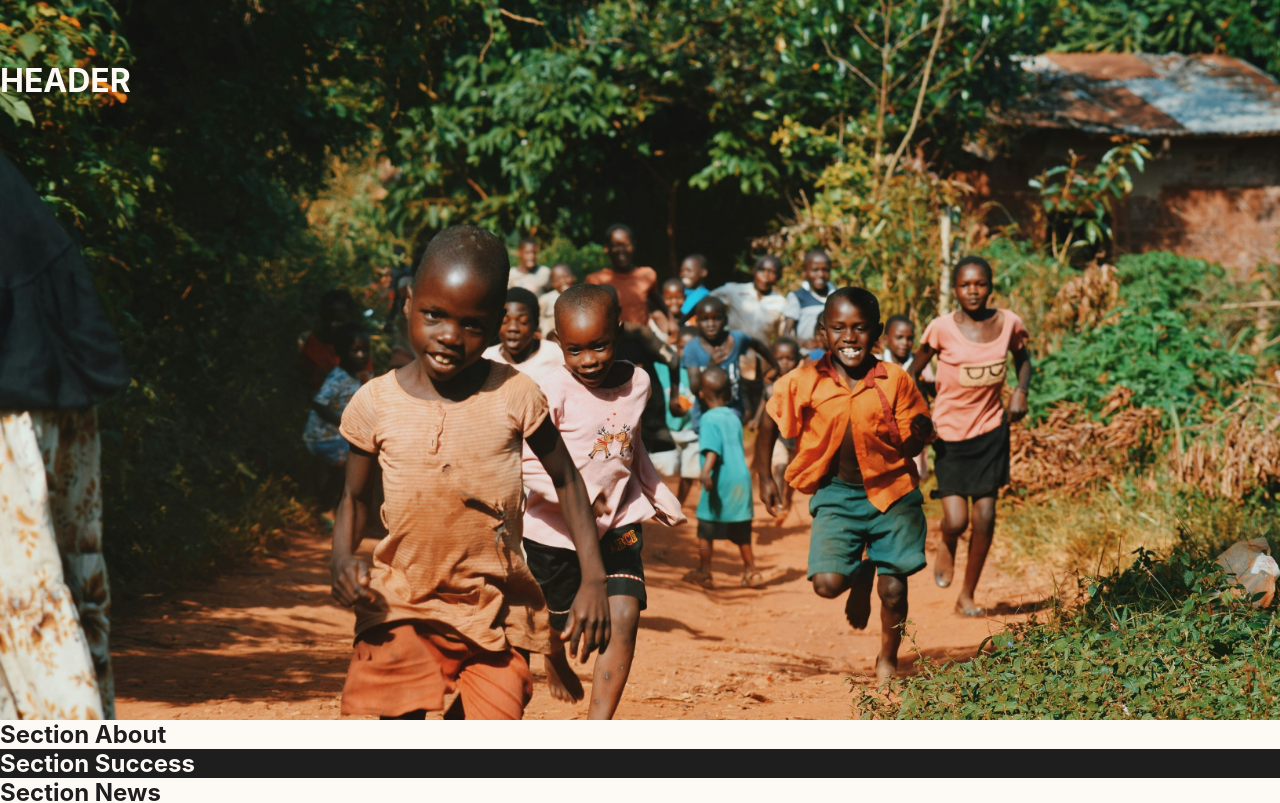
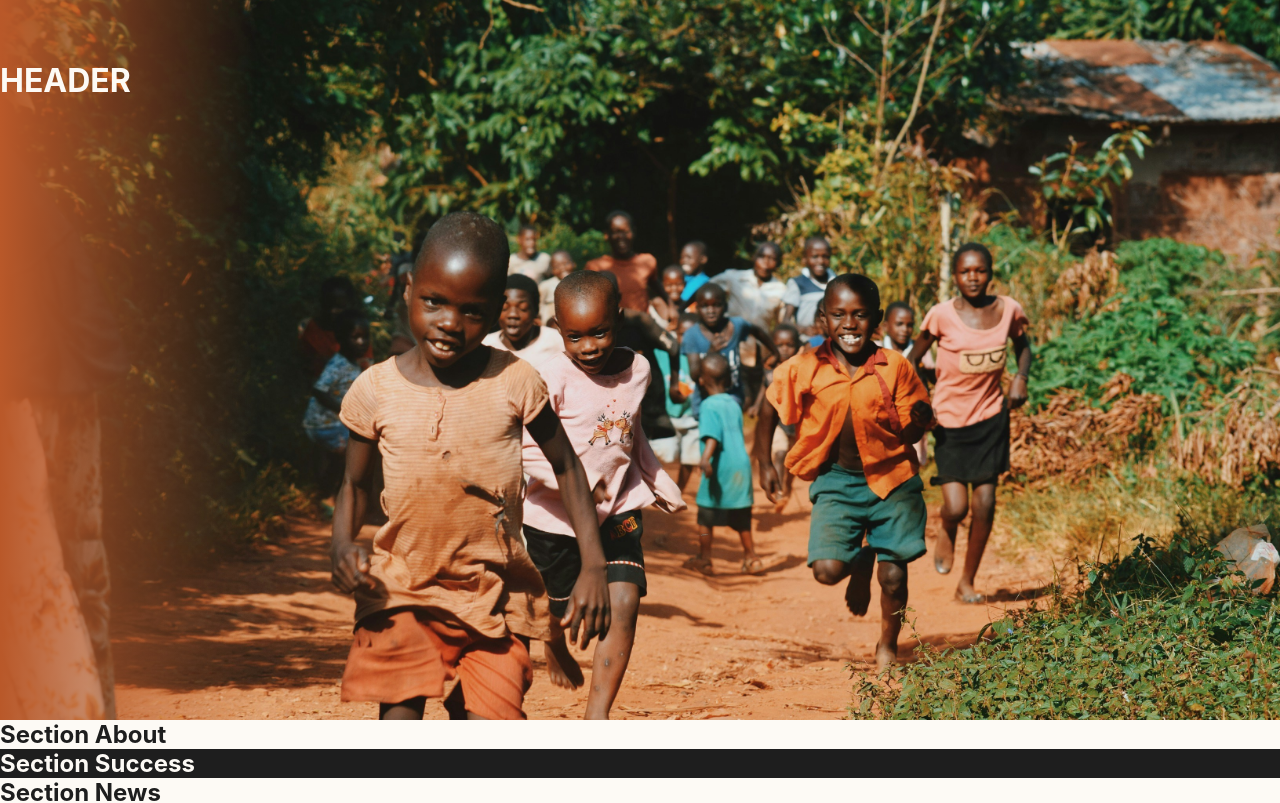
Before and after one commit to Floelly/KleiderspendenRegistrierung, a React (Vite) app: page / in a window 1280 px wide. Shown: the top 803 px of the page. Built offline with nearby package versions, Linux system fonts and the light colour scheme.

Commit message:
tested fading pictures

```diff
--- a/src/components/sections/Titlepage.jsx
+++ b/src/components/sections/Titlepage.jsx
@@ -2,12 +2,18 @@ import Section from "../ui/Section";
 import styled from "styled-components";
 
 const TitlepageContainer = styled.div`
-  background-image: url('src/assets/TitleImage1.jpg');
+  background: url('src/assets/TitleImage1.jpg');
   background-position: 35% 40%;
   background-size: cover;
   background-repeat: no-repeat;
   height: 90vh;
   width: 100%;
+
+  @media screen and (min-width: ${({theme}) => theme.breakpoints.desktop}) {
+    background: ${({theme}) =>  `linear-gradient(to right, ${theme.colors.primary} 0%, rgba(255, 255, 255, 0) 20%), url('src/assets/TitleImage1.jpg')`};
+    background-position: 50% 50%;
+    background-size: cover;
+  }
 `;
 
 export default function Titlepage({sectionNumber}) {
--- a/src/styles/Theme.js
+++ b/src/styles/Theme.js
@@ -26,7 +26,6 @@ export const Theme = {
     accent: colors.accent,
   },
   breakpoints: {
-    mobile: '768px',
-    tablet: '1024px',
+    desktop: '1024px',
   },
 };
```
